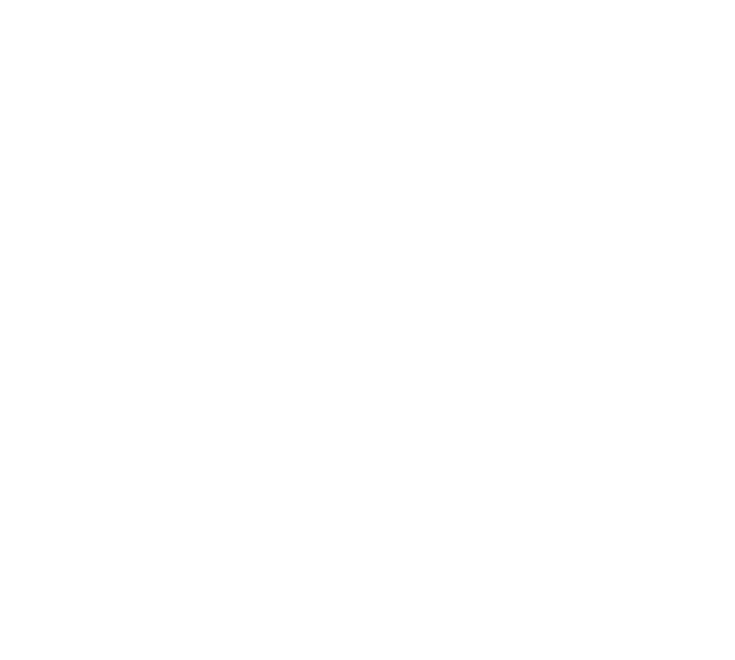
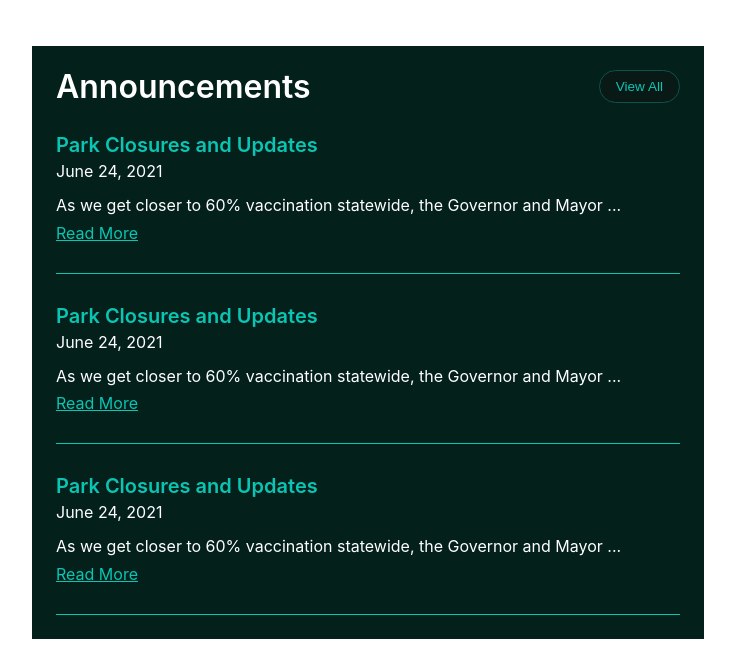
Before and after one commit to sushibot/PROS-Remake-GUI, a Next.js app: page /about in a window 1280 px wide. Shown: the part 441-1101 px from the top of the page, without its empty margins (272-1007 px from the left). Before the commit the page ends 800 px from the top, so only its background shows below. Built offline with nearby package versions, Linux system fonts and the light colour scheme; no server answers.

Commit message:
feat: create announcments list

```diff
--- a/components/button.js
+++ b/components/button.js
@@ -1,6 +1,17 @@
 import styles from "./css/Button.module.css";
-export function Button({ text }) {
-  return <button className={styles.button}>{text}</button>;
+export function Button({ text, background_color, text_color, border_color }) {
+  return (
+    <button
+      className={styles.button}
+      style={{
+        backgroundColor: background_color,
+        color: text_color,
+        border: `1px solid ${border_color}`,
+      }}
+    >
+      {text}
+    </button>
+  );
 }
 Button.defaultProps = {
   text: "Click",
--- a/components/css/Button.module.css
+++ b/components/css/Button.module.css
@@ -1,9 +1,6 @@
 .button {
-  padding: 0.25rem 1rem;
+  padding: 0.5rem 1rem;
   border-radius: 40px;
-  border: 1px #8dcec3 solid;
   font-size: 0.85rem;
-  color: #067a6f;
-  background-color: #fafefd;
   font-weight: 500;
 }
--- a/components/css/Card.module.css
+++ b/components/css/Card.module.css
@@ -1,5 +1,5 @@
 .container {
-  padding: 1rem 1rem 1rem 0;
+  padding: 0 1rem 1rem 0;
   display: flex;
   flex-direction: column;
   align-items: center;
--- a/components/layout.js
+++ b/components/layout.js
@@ -18,7 +18,6 @@
         .container {
           max-width: 42rem;
           margin: 1.5rem auto;
-          padding: 1.5rem;
         }
       `}</style>
       <style jsx global>{`
--- a/pages/_app.js
+++ b/pages/_app.js
@@ -8,17 +8,24 @@
 
   return (
     <Layout user={user} loading={loading}>
+      <ol>
+        <li style={{ marginBottom: "2rem", padding: "1.5rem" }}>
           <section
             style={{
               display: "flex",
               flexDirection: "row",
               alignItems: "center",
               justifyContent: "space-between",
-          marginBottom: "1rem",
+              marginBottom: "2rem",
             }}
           >
             <h4>Upcoming Events</h4>
-        <Button text="View All"></Button>
+            <Button
+              text="View All"
+              text_color="#067a6f"
+              background_color="#fafefd"
+              border_color="#8DCEC3"
+            />
           </section>
 
           <ol
@@ -39,6 +46,124 @@
               <Card></Card>
             </li>
           </ol>
+        </li>
+        <li
+          style={{
+            padding: "1.5rem",
+            background: "#04201B",
+            marginBottom: "1rem",
+          }}
+        >
+          <section
+            style={{
+              display: "flex",
+              flexDirection: "row",
+              alignItems: "center",
+              justifyContent: "space-between",
+              marginBottom: "2rem",
+            }}
+          >
+            <h4 style={{ color: "white" }}>Announcements</h4>
+            <Button
+              text="View All"
+              text_color="#0AC5B3"
+              background_color="#091915"
+              border_color="#0B544A"
+            />
+          </section>
+          <ol>
+            <li
+              style={{
+                borderBottom: "1px solid #0AC5B3",
+                paddingBottom: "2rem",
+                marginBottom: "2rem",
+              }}
+            >
+              <section style={{ marginBottom: "1rem" }}>
+                <h5 style={{ color: "#0AC5B3", marginBottom: "0.5rem" }}>
+                  Park Closures and Updates
+                </h5>
+                <label style={{ color: "white" }}>June 24, 2021</label>
+              </section>
+              <section style={{ marginBottom: "0.5rem" }}>
+                <p
+                  style={{
+                    color: "white",
+                    lineHeight: "1.35rem",
+                  }}
+                >
+                  As we get closer to 60% vaccination statewide, the Governor
+                  and Mayor ...
+                </p>
+              </section>
+              <section>
+                <a style={{ color: "#0AC5B3", textDecoration: "underline" }}>
+                  Read More
+                </a>
+              </section>
+            </li>
+            <li
+              style={{
+                borderBottom: "1px solid #0AC5B3",
+                paddingBottom: "2rem",
+                marginBottom: "2rem",
+              }}
+            >
+              <section style={{ marginBottom: "1rem" }}>
+                <h5 style={{ color: "#0AC5B3", marginBottom: "0.5rem" }}>
+                  Park Closures and Updates
+                </h5>
+                <label style={{ color: "white" }}>June 24, 2021</label>
+              </section>
+              <section style={{ marginBottom: "0.5rem" }}>
+                <p
+                  style={{
+                    color: "white",
+                    lineHeight: "1.35rem",
+                  }}
+                >
+                  As we get closer to 60% vaccination statewide, the Governor
+                  and Mayor ...
+                </p>
+              </section>
+              <section>
+                <a style={{ color: "#0AC5B3", textDecoration: "underline" }}>
+                  Read More
+                </a>
+              </section>
+            </li>
+            <li
+              style={{
+                borderBottom: "1px solid #0AC5B3",
+                paddingBottom: "2rem",
+              }}
+            >
+              <section style={{ marginBottom: "1rem" }}>
+                <h5 style={{ color: "#0AC5B3", marginBottom: "0.5rem" }}>
+                  Park Closures and Updates
+                </h5>
+                <label style={{ color: "white" }}>June 24, 2021</label>
+              </section>
+              <section style={{ marginBottom: "0.5rem" }}>
+                <p
+                  style={{
+                    color: "white",
+                    lineHeight: "1.35rem",
+                  }}
+                >
+                  As we get closer to 60% vaccination statewide, the Governor
+                  and Mayor ...
+                </p>
+              </section>
+              <section>
+                <a style={{ color: "#0AC5B3", textDecoration: "underline" }}>
+                  Read More
+                </a>
+              </section>
+            </li>
+          </ol>
+        </li>
+      </ol>
     </Layout>
   );
 }
```
Lines whose indentation alone changed are shown as unchanged.
